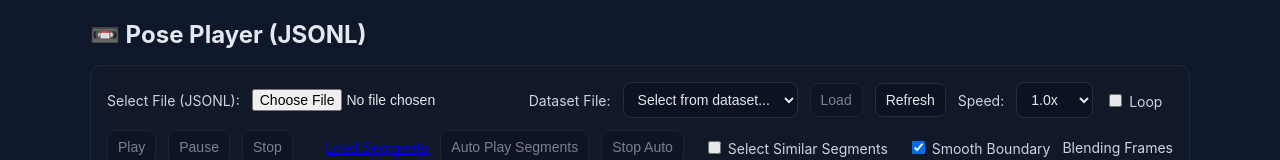
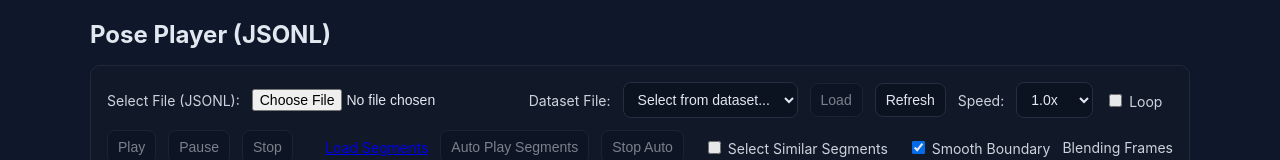
Before and after one commit to JiyouEdenPark/SharedMinds, a plain HTML site: page samramansang/static/playback.html in a window 1280 px wide. Shown: the top 160 px of the page. Drawn offline with Linux system fonts and the light colour scheme; no server answers.

Commit message:
Remove remaining emojis from HTML files
- Remove emoji from playback.html title
- Remove emoji from training.html monitoring section header

```diff
--- a/samramansang/static/playback.html
+++ b/samramansang/static/playback.html
@@ -25,7 +25,7 @@
 </head>
 <body>
     <div class="container">
-        <h1>📼 Pose Player (JSONL)</h1>
+        <h1>Pose Player (JSONL)</h1>
         <div class="card">
             <div class="controls">
                 <label for="fileInput">Select File (JSONL):</label>
```
Also changed, not shown: samramansang/static/training.html (+1 -1 lines).
